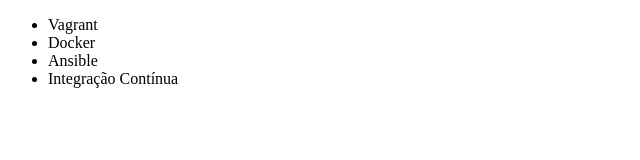
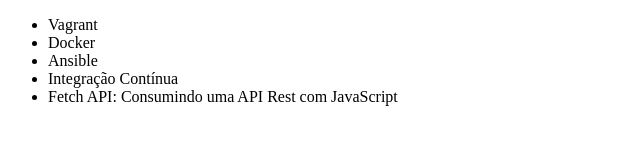
Before and after one commit to molemesjr/alura-git, a plain HTML site: page index.html in a window 1280 px wide. Shown: the whole page, without its empty margins (0-640 px from the left). Drawn offline with Linux system fonts and the light colour scheme.

Commit message:
Adicionado o curso Fetch API: Consumindo uma API Rest com JavaScript

```diff
--- a/index.html
+++ b/index.html
@@ -10,6 +10,7 @@
         <li>Docker</li>
         <li>Ansible</li>
         <li>Integração Contínua</li>
+        <li>Fetch API: Consumindo uma API Rest com JavaScript</li>
     </ul>
 </body>
 </html>
```
